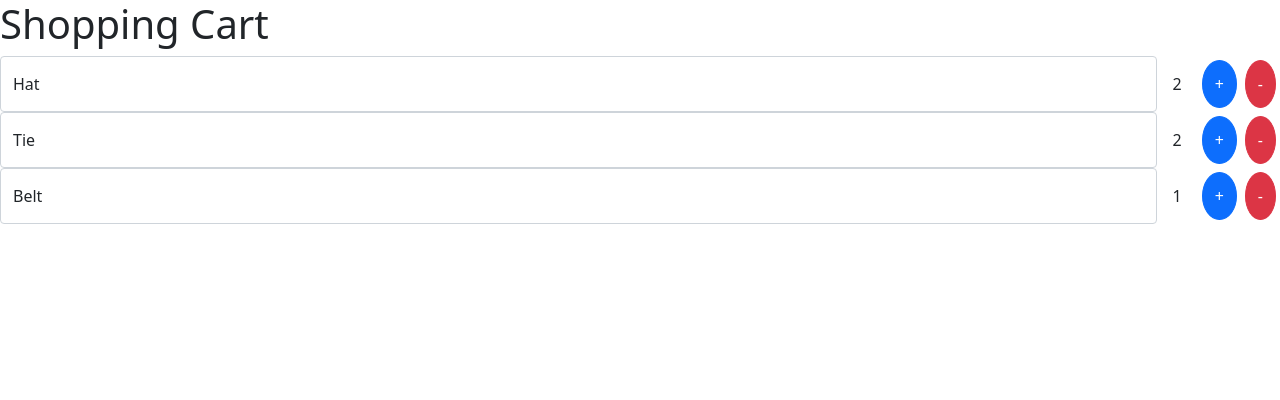
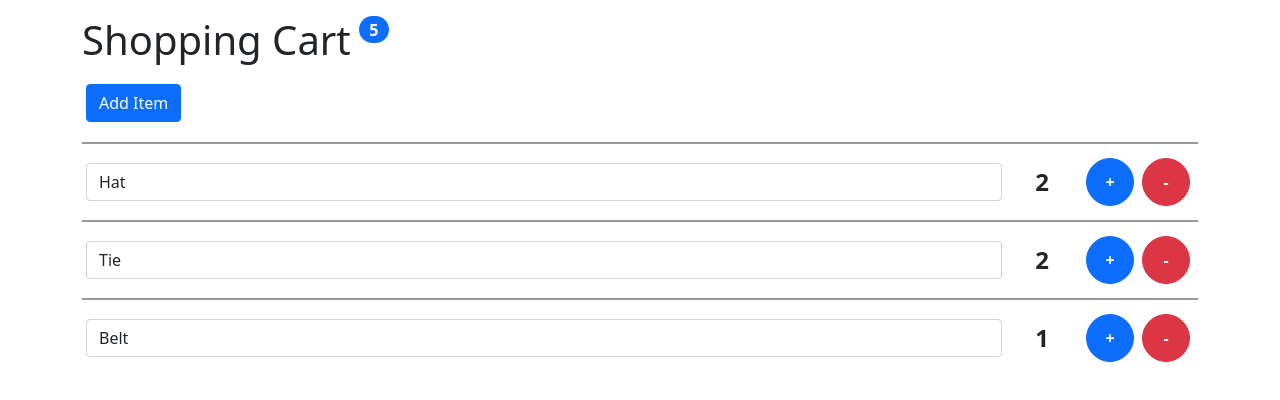
Before and after one commit to paulsmithkc/react-shopping-cart, a React (Create React App) app: page / in a window 1280 px wide. Shown: the top 400 px of the page. Built offline with nearby package versions, Linux system fonts and the light colour scheme.

Commit message:
cart list

```diff
--- a/package.json
+++ b/package.json
@@ -8,6 +8,7 @@
     "@testing-library/user-event": "^12.8.3",
     "bootstrap": "^5.1.3",
     "lodash": "^4.17.21",
+    "nanoid": "^3.1.30",
     "react": "^17.0.2",
     "react-dom": "^17.0.2",
     "react-scripts": "4.0.3",
--- a/src/App.js
+++ b/src/App.js
@@ -1,50 +1,9 @@
-import { useState } from 'react';
-import CartItem from './CartItem';
+import CartList from './CartList';
 
 function App() {
-  const [item1, setItem1] = useState({ name: 'Hat', quantity: 2 });
-  const [item2, setItem2] = useState({ name: 'Tie', quantity: 2 });
-  const [item3, setItem3] = useState({ name: 'Belt', quantity: 1 });
-
-  function onNameChange(evt, item, setItem) {
-    const newName = evt.currentTarget.value;
-    setItem({ ...item, name: newName });
-    console.log('onNameChange', newName);
-  }
-
-  function onQuantityAdd(evt, item, setItem) {
-    const newQuantity = item.quantity + 1;
-    setItem({ ...item, quantity: newQuantity });
-    console.log('onQuantityAdd', newQuantity);
-  }
-
-  function onQuantityRemove(evt, item, setItem) {
-    const newQuantity = item.quantity - 1;
-    setItem({ ...item, quantity: newQuantity });
-    console.log('onQuantityRemove', newQuantity);
-  }
-
   return (
-    <div>
-      <h1>Shopping Cart</h1>
-      <CartItem
-        item={item1}
-        onNameChange={(evt) => onNameChange(evt, item1, setItem1)}
-        onQuantityAdd={(evt) => onQuantityAdd(evt, item1, setItem1)}
-        onQuantityRemove={(evt) => onQuantityRemove(evt, item1, setItem1)}
-      />
-      <CartItem
-        item={item2}
-        onNameChange={(evt) => onNameChange(evt, item2, setItem2)}
-        onQuantityAdd={(evt) => onQuantityAdd(evt, item2, setItem2)}
-        onQuantityRemove={(evt) => onQuantityRemove(evt, item2, setItem2)}
-      />
-      <CartItem
-        item={item3}
-        onNameChange={(evt) => onNameChange(evt, item3, setItem3)}
-        onQuantityAdd={(evt) => onQuantityAdd(evt, item3, setItem3)}
-        onQuantityRemove={(evt) => onQuantityRemove(evt, item3, setItem3)}
-      />
+    <div className="container">
+      <CartList />
     </div>
   );
 }
--- /dev/null
+++ b/src/CartItem.css
@@ -0,0 +1,18 @@
+.CartItem {
+  border-top: 2px solid #999999;
+}
+.CartItem-quantity {
+  font-size: 1.5rem;
+  font-weight: bolder;
+  min-width: 3rem;
+  min-height: 1rem;
+  text-align: center;
+}
+.CartItem-add,
+.CartItem-remove {
+  font-size: 1rem;
+  font-weight: bolder;
+  min-width: 3rem;
+  min-height: 3rem;
+  text-align: center;
+}
--- a/src/CartItem.js
+++ b/src/CartItem.js
@@ -1,15 +1,28 @@
+import './CartItem.css';
+
 function CartItem({ item, onNameChange, onQuantityAdd, onQuantityRemove }) {
+  const id = `item-${item.id}`;
   return (
-    <div className="CartItem d-flex">
+    <div id={id} className="CartItem d-flex align-items-center p-1">
+      <label htmlFor={id + '-name'} className="visually-hidden">
+        Name
+      </label>
       <input
+        id={id + '-name'}
+        placeholder="Enter name..."
         value={item.name}
         className="CartItem-name form-control"
         onChange={(evt) => onNameChange(evt, item)}
       />
-      <span className="CartItem-quantity m-3">{item.quantity}</span>
+      <label htmlFor={id + '-quantity'} className="visually-hidden">
+        Quantity
+      </label>
+      <span id={id + '-quantity'} className="CartItem-quantity m-3">
+        {item.quantity}
+      </span>
       <button
         type="button"
-        className="CartItem-add btn btn-primary rounded-circle m-1"
+        className="CartItem-add btn btn-primary rounded-pill m-1"
         onClick={(evt) => onQuantityAdd(evt, item)}
       >
         <span>+</span>
@@ -17,7 +30,7 @@ function CartItem({ item, onNameChange, onQuantityAdd, onQuantityRemove }) {
       </button>
       <button
         type="button"
-        className="CartItem-remove btn btn-danger rounded-circle m-1"
+        className="CartItem-remove btn btn-danger rounded-pill m-1"
         onClick={(evt) => onQuantityRemove(evt, item)}
       >
         <span>-</span>
--- /dev/null
+++ b/src/CartList.js
@@ -0,0 +1,99 @@
+import { useState } from 'react';
+import _ from 'lodash';
+import CartItem from './CartItem';
+
+function CartList() {
+  const [items, setItems] = useState([
+    { id: 1, name: 'Hat', quantity: 2 },
+    { id: 2, name: 'Tie', quantity: 2 },
+    { id: 3, name: 'Belt', quantity: 1 },
+  ]);
+
+  function addItem(item) {
+    setItems((x) => [...x, item]);
+  }
+
+  function updateItem(itemId, update) {
+    setItems((x) =>
+      _.map(x, (y) => (y.id === itemId ? { ...y, ...update } : y))
+    );
+  }
+
+  function removeItem(itemId) {
+    setItems((x) => _.filter(x, (y) => y.id !== itemId));
+  }
+
+  function onNameChange(evt, item) {
+    const newName = evt.currentTarget.value;
+    updateItem(item.id, { name: newName });
+    console.log('onNameChange', newName);
+  }
+
+  function onQuantityAdd(evt, item) {
+    const newQuantity = item.quantity + 1;
+    if (newQuantity <= 10) {
+      updateItem(item.id, { quantity: newQuantity });
+    }
+    console.log('onQuantityAdd', newQuantity);
+  }
+
+  function onQuantityRemove(evt, item) {
+    const newQuantity = item.quantity - 1;
+    if (newQuantity > 0) {
+      updateItem(item.id, { quantity: newQuantity });
+    } else {
+      removeItem(item.id);
+    }
+    console.log('onQuantityRemove', newQuantity);
+  }
+
+  function onAddItem(evt) {
+    addItem({ id: items.length + 1, name: '', quantity: 1 });
+  }
+
+  let itemCount = 0;
+  for (const item of items) {
+    itemCount += item.quantity;
+  }
+
+  return (
+    <div className="CartList">
+      <h1 className="CartList-header my-3 d-flex align-items-start">
+        <span>Shopping Cart</span>
+        {itemCount > 0 && (
+          <span className="badge bg-primary rounded-pill fs-6 ms-2">
+            {itemCount}
+          </span>
+        )}
+      </h1>
+      <div className="my-3">
+        <button
+          type="button"
+          className="ChartList-add btn btn-primary m-1"
+          onClick={(evt) => onAddItem(evt)}
+        >
+          Add Item
+        </button>
+      </div>
+      <div className="CartList-items">
+        {_.isEmpty(items) ? (
+          <div className="CartList-empty fs-italic fs-3">
+            Your cart is empty! Add some items to it.
+          </div>
+        ) : (
+          _.map(items, (item) => (
+            <CartItem
+              key={item.id}
+              item={item}
+              onNameChange={(evt) => onNameChange(evt, item)}
+              onQuantityAdd={(evt) => onQuantityAdd(evt, item)}
+              onQuantityRemove={(evt) => onQuantityRemove(evt, item)}
+            />
+          ))
+        )}
+      </div>
+    </div>
+  );
+}
+
+export default CartList;
```
Also changed, not shown: 1 other file (tests, documents, lock files or other folders).
